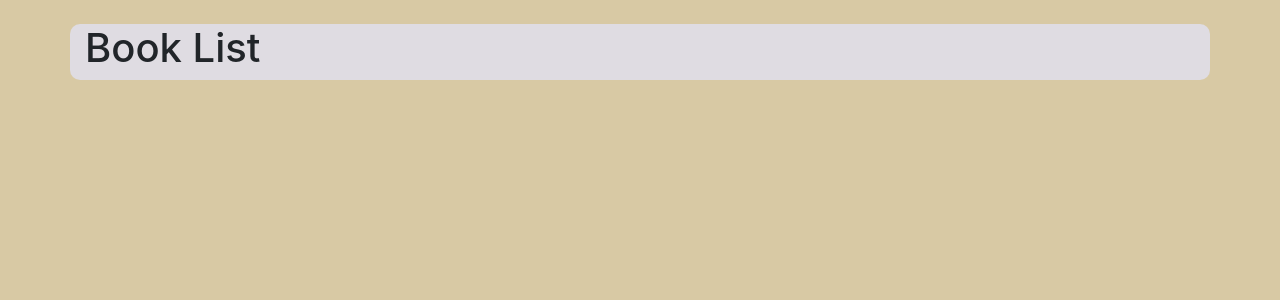
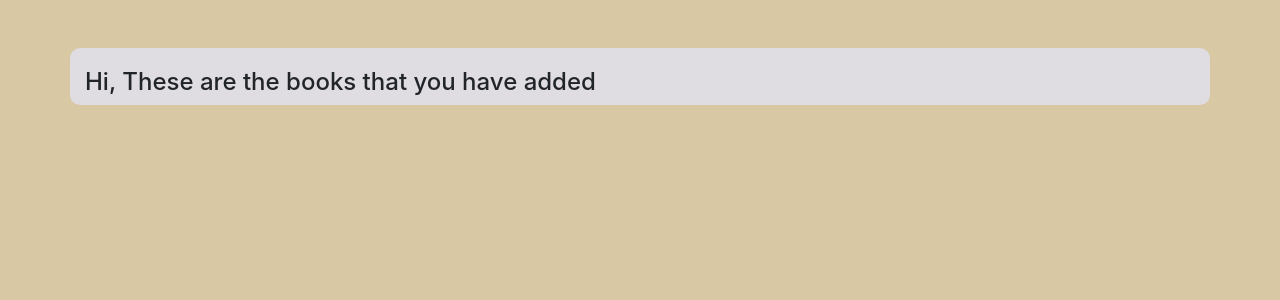
Before and after one commit to Chemini-Gamage/Online-Book-Store--Firebase-, a Flask app: page /bookList in a window 1280 px wide. Shown: the part 56-356 px from the top of the page. Run offline with Flask 3, Linux system fonts and the light colour scheme; data that the repository does not hold is empty; some libraries are stand-ins or nearby versions.

Commit message:
title change

```diff
--- a/app/templates/BookManagement/bookList/getBook.html
+++ b/app/templates/BookManagement/bookList/getBook.html
@@ -1,8 +1,9 @@
 {% extends "base.html" %}
 
 {% block content %}
-<h1>Book List</h1>
+
 <div class="container-mt-2">
+    <h4 style="margin-top: 20px;align-content: center;">Hi, These are the books that you have added</h4>
     <div class="row">
         {%for book in books %}
 
--- a/app/templates/base.html
+++ b/app/templates/base.html
@@ -43,8 +43,11 @@
             </div>
         </nav>
     </header>
-    <div class="container mt-4">
+
+    <div class="container mt-5">
+        <br>
         {% block content %}
+        <br>
         {%endblock%}
     </div>
 </body>
```
